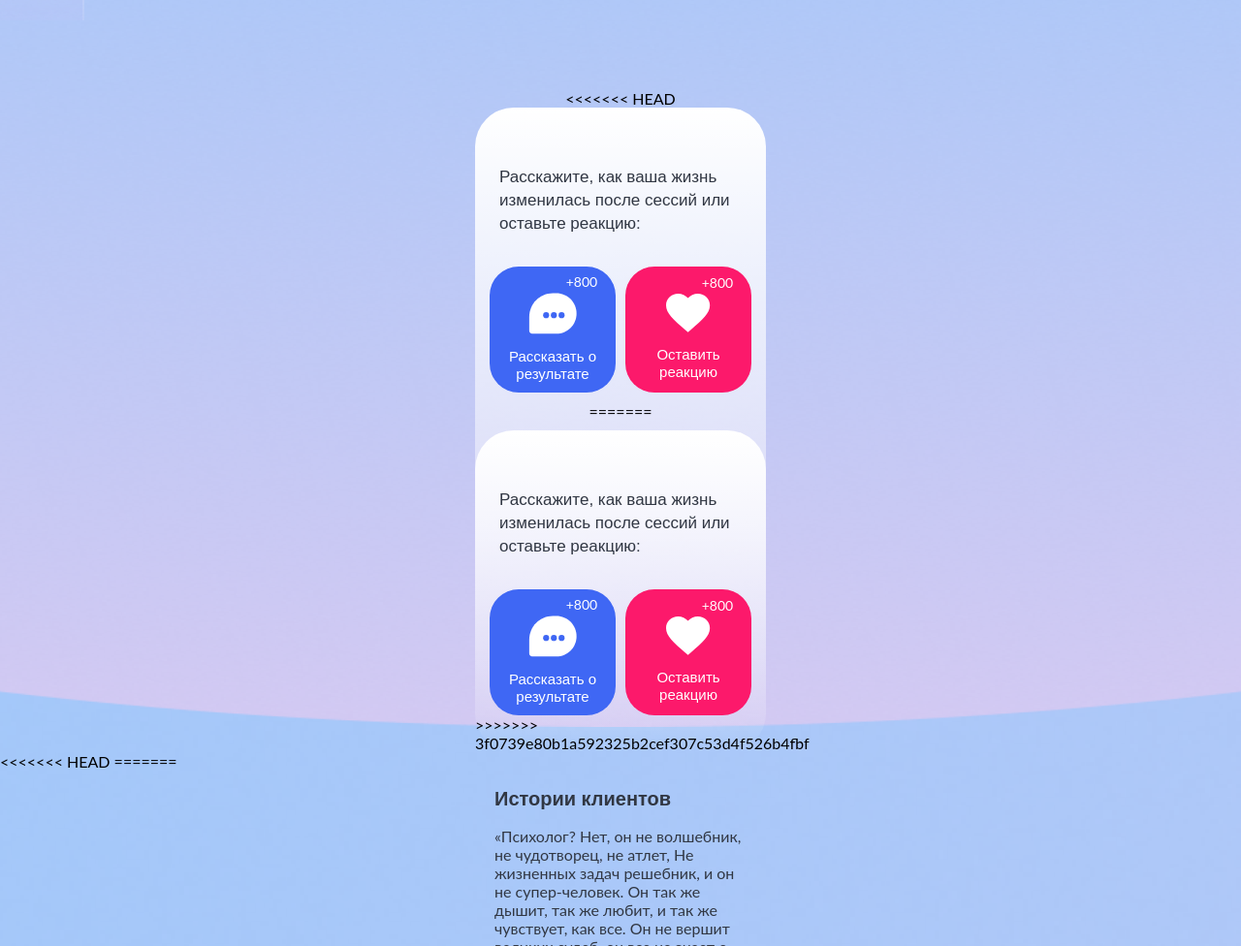
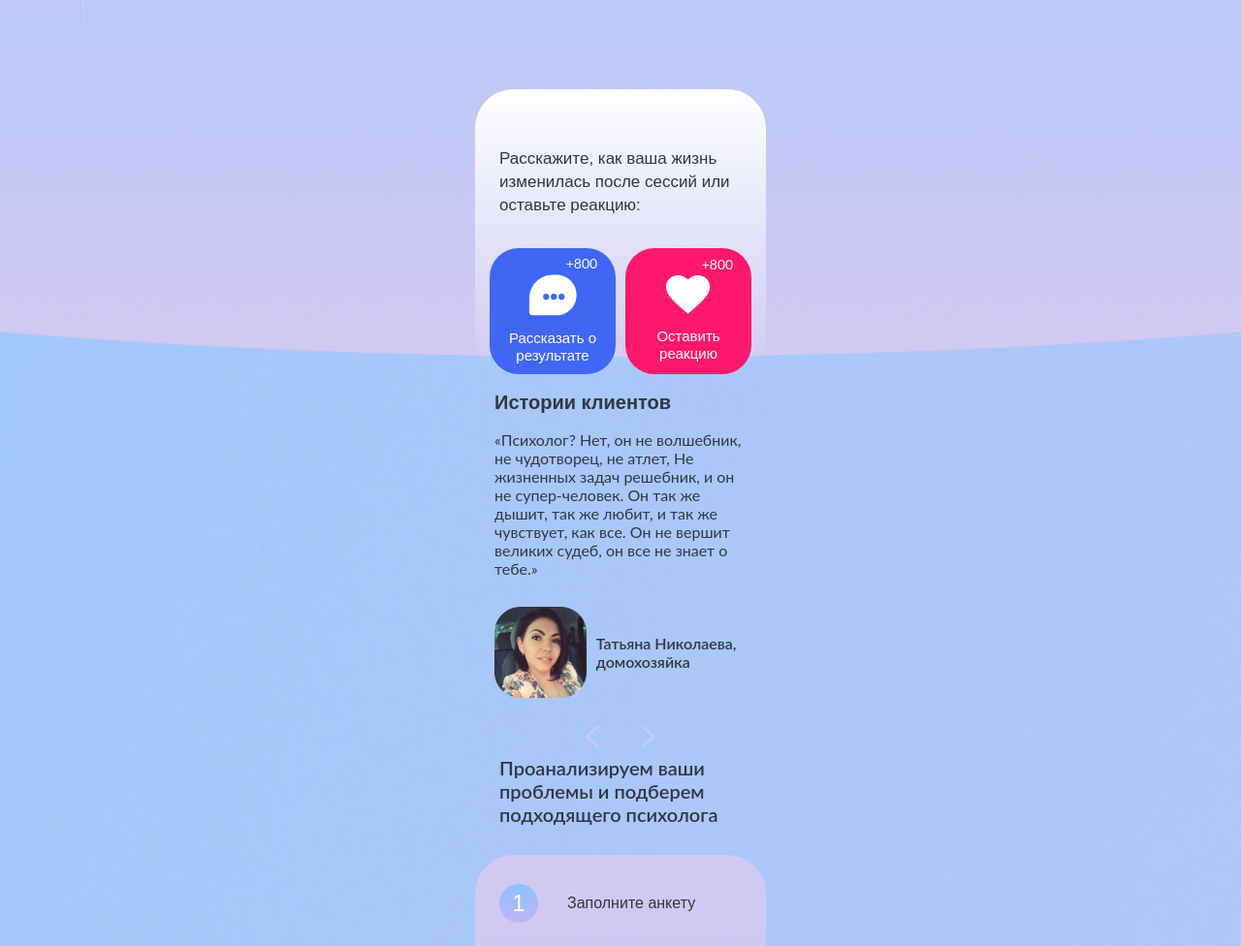
Before and after one commit to BesedinEgor/uwio, a website: page index.html in a window 1280 px wide. Shown: the part 4316-5292 px from the top of the page at 97% size. Drawn offline with Linux system fonts and the light colour scheme.

Commit message:
слияния1

```diff
--- a/index.html
+++ b/index.html
@@ -412,71 +412,6 @@
                 </dl>
               </div>
             </div>
-<<<<<<< HEAD
-            <div class="statistics__box skills__item">
-              <h3 class="statistics__box-title skills__title">
-                Расскажите, как ваша жизнь изменилась после сессий или оставьте
-                реакцию:
-              </h3>
-              <div class="statistics__box-inner">
-                <a href="#" class="statistics__box-btn color1">
-                  <span>+800</span>
-                  <picture>
-                    <svg
-                      width="50"
-                      height="43"
-                      viewBox="0 0 50 43"
-                      fill="none"
-                      xmlns="http://www.w3.org/2000/svg"
-                    >
-                      <path
-                        d="M0.890625 24.9583C0.890625 11.493 11.8064 0.577148 25.2718 0.577148H28.8181C40.3249 0.577148 49.6529 9.90521 49.6529 21.412V21.412C49.6529 32.9187 40.3249 42.2468 28.8181 42.2468H3.89062C2.23377 42.2468 0.890625 40.9036 0.890625 39.2468V24.9583Z"
-                        fill="white"
-                      />
-                      <circle
-                        cx="18.2926"
-                        cy="23.185"
-                        r="3.10306"
-                        fill="#3F67F4"
-                      />
-                      <circle
-                        cx="26.2711"
-                        cy="23.185"
-                        r="3.10306"
-                        fill="#3F67F4"
-                      />
-                      <circle
-                        cx="34.2515"
-                        cy="23.185"
-                        r="3.10306"
-                        fill="#3F67F4"
-                      />
-                    </svg>
-                  </picture>
-                  <p class="statistics__box-dedscription">
-                    Рассказать о результате
-                  </p>
-                </a>
-
-                <a href="#" class="statistics__box-btn color2">
-                  <span>+800</span>
-                  <picture>
-                    <svg
-                      width="46"
-                      height="40"
-                      viewBox="0 0 46 40"
-                      fill="none"
-                      xmlns="http://www.w3.org/2000/svg"
-                    >
-                      <path
-                        d="M22.593 39.7335L19.317 36.8753C7.68162 26.7633 0 20.0941 0 11.9092C0 5.24006 5.4675 0 12.4261 0C16.3573 0 20.1304 1.7539 22.593 4.52551C25.0556 1.7539 28.8287 0 32.7598 0C39.7185 0 45.186 5.24006 45.186 11.9092C45.186 20.0941 37.5044 26.7633 25.869 36.8969L22.593 39.7335Z"
-                        fill="white"
-                      />
-                    </svg>
-                  </picture>
-                  <p class="statistics__box-dedscription">Оставить реакцию</p>
-                </a>
-=======
             <div class="container">
               <div class="statistics__box skills__item">
                 <h3 class="statistics__box-title skills__title">
@@ -542,13 +477,10 @@
                     <p class="statistics__box-dedscription">Оставить реакцию</p>
                   </a>
                 </div>
->>>>>>> 3f0739e80b1a592325b2cef307c53d4f526b4fbf
               </div>
             </div>
           </div>
         </section>
-<<<<<<< HEAD
-=======
 
         <section class="reviews">
           <div class="container">
@@ -616,7 +548,6 @@
             </div>
           </div>
         </section>
->>>>>>> 3f0739e80b1a592325b2cef307c53d4f526b4fbf
       </main>
       <footer class="main-footer"></footer>
     </div>
--- a/sass/purposes-slider.scss
+++ b/sass/purposes-slider.scss
@@ -1,9 +1,5 @@
 .purposes-slider {
-<<<<<<< HEAD
-  margin-bottom: 135px;
-=======
   margin-bottom: 100px;
->>>>>>> 3f0739e80b1a592325b2cef307c53d4f526b4fbf
 }
 
 .purposes-slider__title {
--- a/sass/skills.scss
+++ b/sass/skills.scss
@@ -1,9 +1,5 @@
 .skills {
-<<<<<<< HEAD
-  margin-bottom: 160px;
-=======
   margin-bottom: 100px;
->>>>>>> 3f0739e80b1a592325b2cef307c53d4f526b4fbf
 }
 
 .skills__item {
@@ -15,11 +11,7 @@
     rgba(255, 255, 255, 1) 0%,
     rgba(255, 255, 255, 0) 100%
   );
-<<<<<<< HEAD
-  margin-bottom: 80px;
-=======
   margin-bottom: 40px;
->>>>>>> 3f0739e80b1a592325b2cef307c53d4f526b4fbf
 }
 
 .skills__title {
--- a/sass/statistics.scss
+++ b/sass/statistics.scss
@@ -1,9 +1,5 @@
 .statistics {
-<<<<<<< HEAD
-  margin-bottom: 150px;
-=======
   margin-bottom: 100px;
->>>>>>> 3f0739e80b1a592325b2cef307c53d4f526b4fbf
 }
 
 .statistics__title {
--- a/sass/style.scss
+++ b/sass/style.scss
@@ -6,10 +6,7 @@
 @import "container.scss";
 @import "main-header.scss";
 @import "main-nav.scss";
-<<<<<<< HEAD
-=======
 @import "communication.scss";
->>>>>>> 3f0739e80b1a592325b2cef307c53d4f526b4fbf
 @import "slider.scss";
 @import "topic.scss";
 @import "purposes.scss";
@@ -19,8 +16,5 @@
 @import "the-best.scss";
 @import "skills.scss";
 @import "statistics.scss";
-<<<<<<< HEAD
-=======
 @import "reviews.scss";
 @import "analysis.scss";
->>>>>>> 3f0739e80b1a592325b2cef307c53d4f526b4fbf
```
